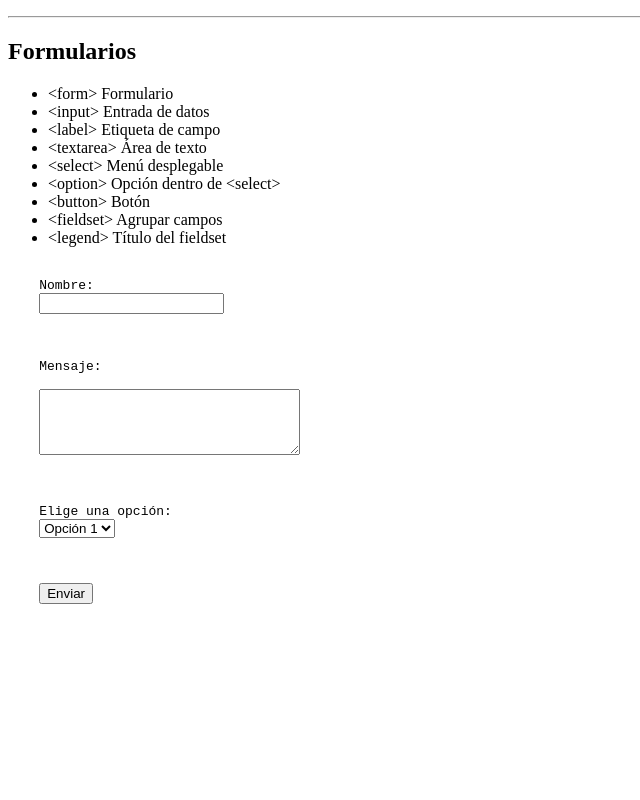
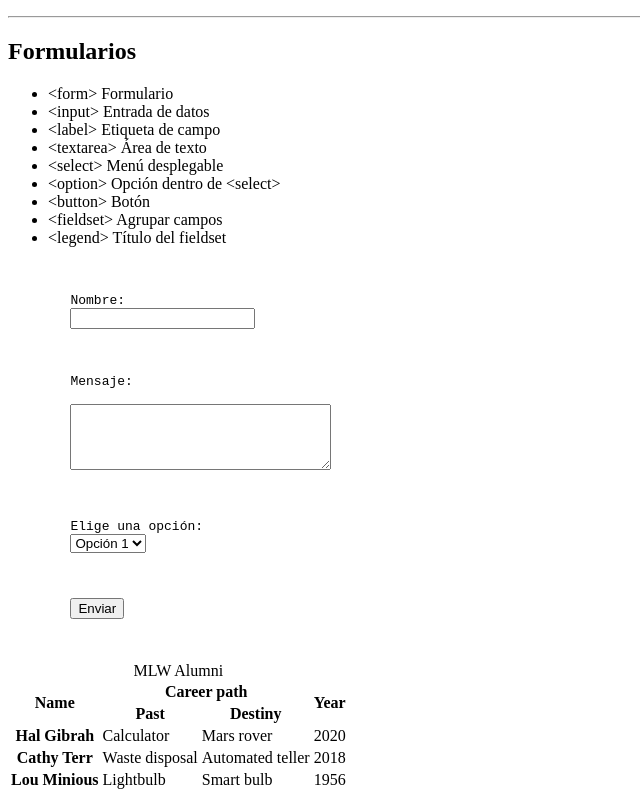
Before and after one commit to alamdominic/AprendeHTML-CSS, a plain HTML site: page index.html in a window 1280 px wide. Shown: the part 1841-2641 px from the top of the page, without its empty margins (0-640 px from the left). Before the commit the page ends 2473 px from the top, so only its background shows below. Drawn offline with Linux system fonts and the light colour scheme.

Commit message:
Agregue una tabla distinta

```diff
--- a/index.html
+++ b/index.html
@@ -42,7 +42,8 @@
         <li>&lt;article&gt; Artículo independiente</li>
         <li>&lt;aside&gt; Contenido relacionado</li>
         <li>&lt;nav&gt; Navegación</li>
-    <li>&lt;a&gt; Ancla, enlace: <span style="color:green; font-weight:bold;">href="link", target="_blank"</span></li>
+        <li>&lt;a&gt; Ancla, enlace: <span style="color:green; font-weight:bold;">href="link", target="_blank"</span>
+        </li>
     </ul>
     <hr>
 
@@ -58,7 +59,8 @@
         <li>&lt;<sub>sub</sub>&gt; Subíndice</li>
         <li>&lt;<sup>sup</sup>&gt; Superíndice</li>
         <li>&lt;<code>code</code>&gt; Código</li>
-    <li>&lt;blockquote&gt; <blockquote>Cita en bloque</blockquote></li>
+        <li>&lt;blockquote&gt; <blockquote>Cita en bloque</blockquote>
+        </li>
         <li>&lt;<cite>cite</cite>&gt; Cita</li>
         <li>&lt;<q>q</q>&gt; Cita corta (quoted)</li>
         <li>&lt;<abbr>abbr</abbr>&gt; Abreviatura</li>
@@ -68,7 +70,8 @@
 
     <h2>Multimedia</h2>
     <ul>
-    <li>&lt;img&gt; Imagen <span style="color: green;">src="imagen" alt="descripción" width="auto" height="auto"</span></li>
+        <li>&lt;img&gt; Imagen <span style="color: green;">src="imagen" alt="descripción" width="auto"
+                height="auto"</span></li>
         <li>&lt;figure&gt; Figura</li>
         <li>&lt;figcaption&gt; Pie de imagen</li>
         <li>&lt;video&gt; Video <span style="color: green;">src="video" autoplay loop</span></li>
@@ -153,6 +156,40 @@
         <button type="submit">Enviar</button>
     </form>
 </pre>
+    <table>
+        <caption>MLW Alumni</caption>
+        <thead>
+            <tr>
+                <th rowspan="2" id="name" scope="col">Name</th>
+                <th colspan="2" id="path">Career path</th>
+                <th rowspan="2" id="year">Year</th>
+            </tr>
+            <tr>
+                <th id="past" scope="col">Past</th>
+                <th id="future" scope="col">Destiny</th>
+            </tr>
+        </thead>
+        <tbody>
+            <tr>
+                <th id="hal" scope="row">Hal Gibrah</th>
+                <td headers="hal path past">Calculator</td>
+                <td headers="hal path future">Mars rover</td>
+                <td>2020</td>
+            </tr>
+            <tr>
+                <th id="cathy" scope="row">Cathy Terr</th>
+                <td headers="cathy path past">Waste disposal</td>
+                <td headers="cathy path future">Automated teller</td>
+                <td>2018</td>
+            </tr>
+            <tr>
+                <th id="lou" scope="row">Lou Minious</th>
+                <td headers="lou path past">Lightbulb</td>
+                <td headers="lou path future">Smart bulb</td>
+                <td>1956</td>
+            </tr>
+        </tbody>
+    </table>
+</body>
 
-</body>
 </html>
```
Lines whose indentation alone changed are shown as unchanged.
